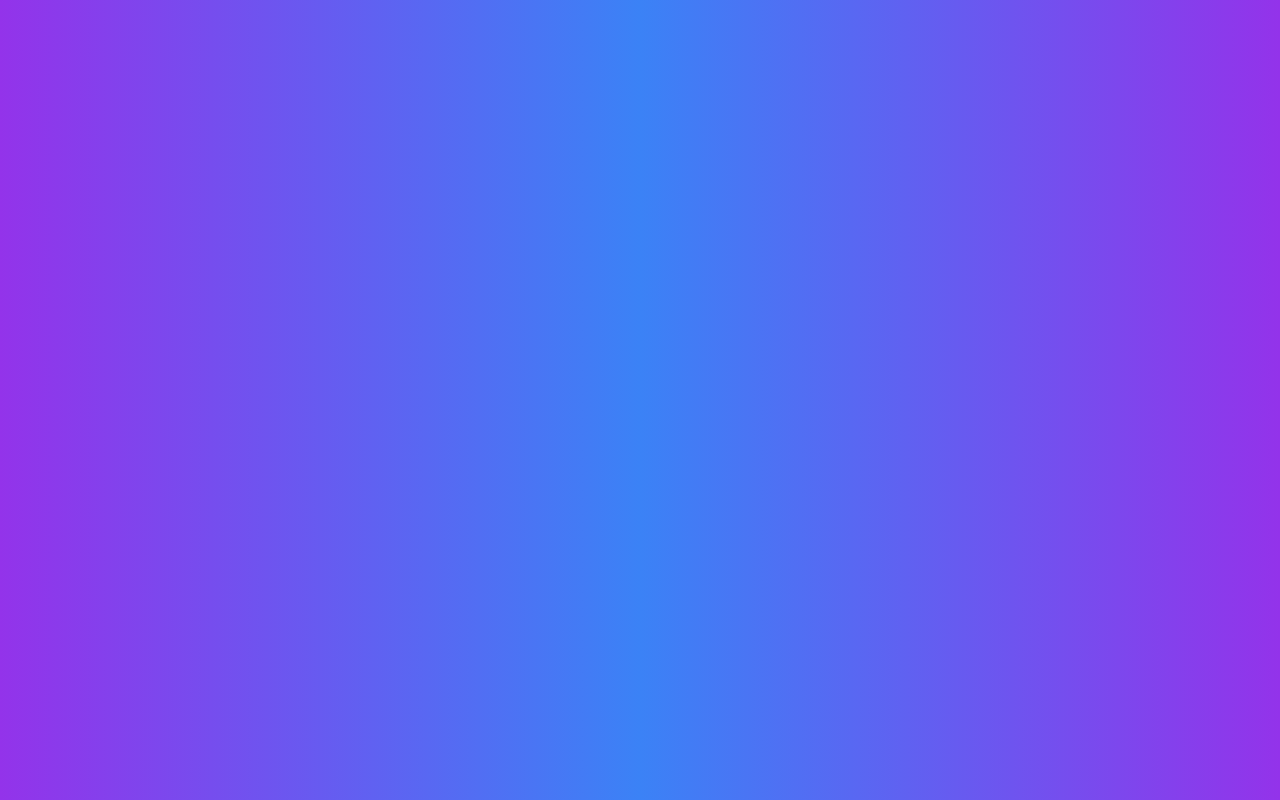
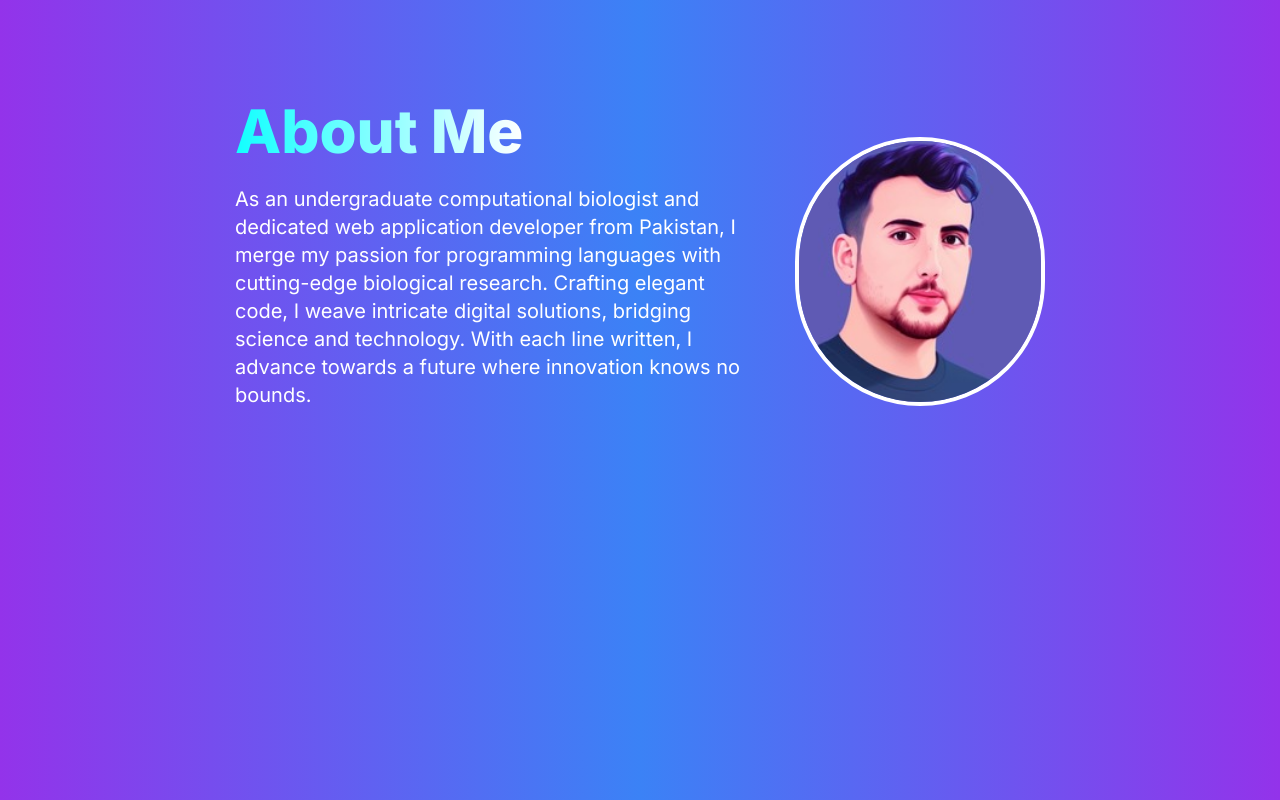
Before and after one commit to mubashir1837/next-portfolio, a Next.js app: page / in a window 1280 px wide. Shown: the part 1720-2520 px from the top of the page. Built offline with nearby package versions, Linux system fonts and the light colour scheme.

Commit message:
portfolio

```diff
--- a/app/components/AboutMe.jsx
+++ b/app/components/AboutMe.jsx
@@ -2,7 +2,7 @@
 import React from 'react';
 import Image from "next/image";
 import SEO from '../components/SEO';
-import { motion } from 'framer-motion';
+
 
 
 const AboutMe = () => {
@@ -14,12 +14,7 @@ const AboutMe = () => {
         keywords="about me, background, biography, beautiful about me, portfolio, awesome_portfolio, portfolio vercel"
       />
 
-      <motion.main
-      className="min-h-screen px-4 py-24 mt-[90%]"
-      initial={{ opacity: 0, y: 50 }}
-      animate={{ opacity: 1, y: 0 }}
-      transition={{ duration: 2 }}
-    >
+
       <section className="about-me flex flex-col sm:flex-row items-center justify-center text-center sm:text-left py-24 mt-[80%]">
         <div className="text-white max-w-lg">
           <h2 className="mb-6 text-4xl sm:text-5xl lg:text-6xl font-extrabold">
@@ -37,7 +32,7 @@ const AboutMe = () => {
           <Image src="/images/pro.jpg" alt="Profile Image" width={250} height={250} className="rounded-full border-4 border-white" />
         </div>
       </section>
-      </motion.main>
+
 
     </>
   );
```
